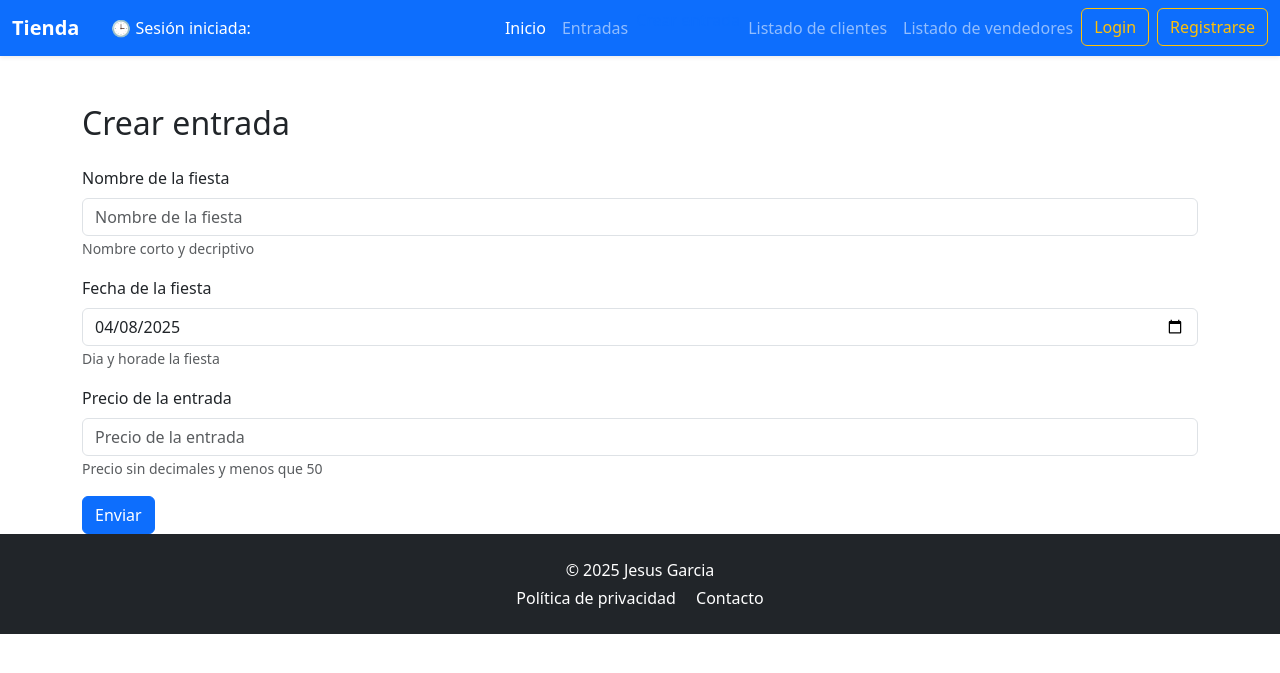
After one commit to jesusgarcia326/proyectoGjango, a Django app: page /crear/ in a window 1280 px wide. The commit adds this page. Shown: the top 673 px of the page. Run offline with Django 5.2, Linux system fonts and the light colour scheme; some libraries are stand-ins or nearby versions.

Commit message:
Formulario de creación de entradas funcionando

```diff
--- a/tienda/forms.py
+++ b/tienda/forms.py
@@ -1,6 +1,8 @@
 from django import forms
 from django.contrib.auth.forms import UserCreationForm
 from .models import Usuario
+from django.forms import ModelForm
+from .models import *
 
 class RegistroForm(UserCreationForm):
     roles = (
@@ -13,3 +15,31 @@ class RegistroForm(UserCreationForm):
     class Meta:
         model = Usuario
         fields = ('username', 'email', 'password1', 'password2', 'rol')
+
+
+class EntradaModelForm(ModelForm):
+    class Meta:
+        model = Entrada
+        fields = ['nombre', 'fecha', 'precio']
+        labels = {
+            "nombre":("Nombre de la fiesta"),
+            "fecha":("Fecha de la fiesta"),
+            "precio":("Precio de la entrada")
+        }
+        help_texts = {
+            "nombre":("Nombre corto y decriptivo"),
+            "fecha":("Dia y horade la fiesta"),
+            "precio":("Precio sin decimales y menos que 50 ")
+        }
+        widgets = {
+            'fecha': forms.DateInput(format="%Y-%m-%d" ,attrs={'type': 'date', 'class': 'form-control'}),
+        }
+
+    def clean(self):
+        super().clean()
+
+        nombre = self.cleaned_data.get('nombre')
+
+        if len(nombre) < 5:
+            self.add_error('nombre', 'Escribe un nombre mas grande pisha')
+        return self.cleaned_data
--- a/tienda/templates/estructura/menu.html
+++ b/tienda/templates/estructura/menu.html
@@ -20,6 +20,10 @@
 
         <li class="nav-item">
           <a class="nav-link" href="{% url 'vista_entrada' %}"> Entradas</a>
+        </li>
+
+        <li class="nav-item">
+          <a href="{% url 'crear_entrada' %}">Crear entrada</a>
         </li>
 
         <li class="nav-item">
--- /dev/null
+++ b/tienda/templates/formulario_entrada/formulario_entrada.html
@@ -0,0 +1,15 @@
+
+{% extends "estructura/principal.html" %}
+
+{% block contenido %}
+  <div class="container mt-5">
+    <h2 class="mb-4">Crear entrada</h2>
+
+    <form action="{% url 'crear_entrada' %}" method="post">
+      {% load django_bootstrap5 %}
+      {% csrf_token %}
+      {% bootstrap_form form %}
+      {% bootstrap_button "Enviar" button_type="submit" button_class="btn-primary" %}
+    </form>
+  </div>
+{% endblock %}
--- a/tienda/urls.py
+++ b/tienda/urls.py
@@ -9,6 +9,7 @@ urlpatterns = [
     path('', views.index, name="inicio"),
     path('registrar', views.registrar_usuario, name='registrar_usuario'),
     path('entradas/', views.vista_entradas, name='vista_entrada'),
+    path('crear/', views.crear_entrada, name='crear_entrada'),
 
     #path('logout/', auth_views.LogoutView.as_view(next_page='inicio'), name='logout'),
 
--- a/tienda/views.py
+++ b/tienda/views.py
@@ -4,7 +4,7 @@ from datetime import datetime
 from .forms import RegistroForm
 from django.contrib.auth.models import Group
 from django.contrib.auth.decorators import permission_required
-
+from .forms import EntradaModelForm
 
 
 # Create your views here.
@@ -23,6 +23,17 @@ def vista_vendedor(request):
 def vista_entradas(request):
     entradas = Entrada.objects.all().order_by('-fecha')
     return render(request, 'entrada/vista_entrada.html', {'entradas': entradas})
+
+def crear_entrada(request):
+    if request.method == 'POST':
+        form = EntradaModelForm(request.POST)
+        if form.is_valid():
+            print("Es valido")
+            form.save()
+            return redirect('vista_entrada')
+    else:
+        form = EntradaModelForm()
+    return render(request, 'formulario_entrada/formulario_entrada.html', {'form': form})
 
 
 def index(request):
```
Also changed, not shown: tienda/migrations/0002_entrada_alter_usuario_rol.py (added).
